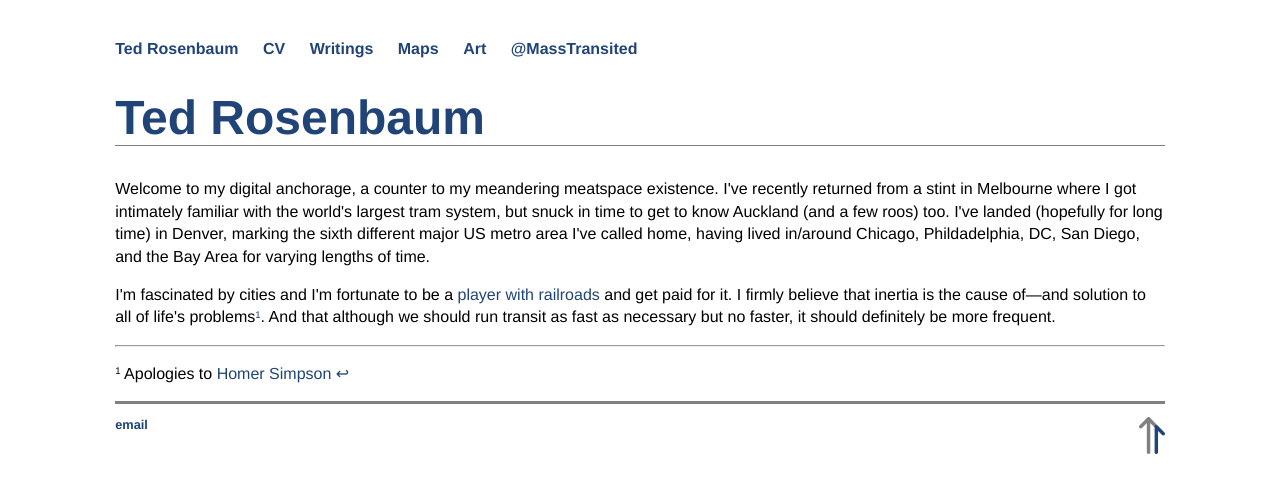
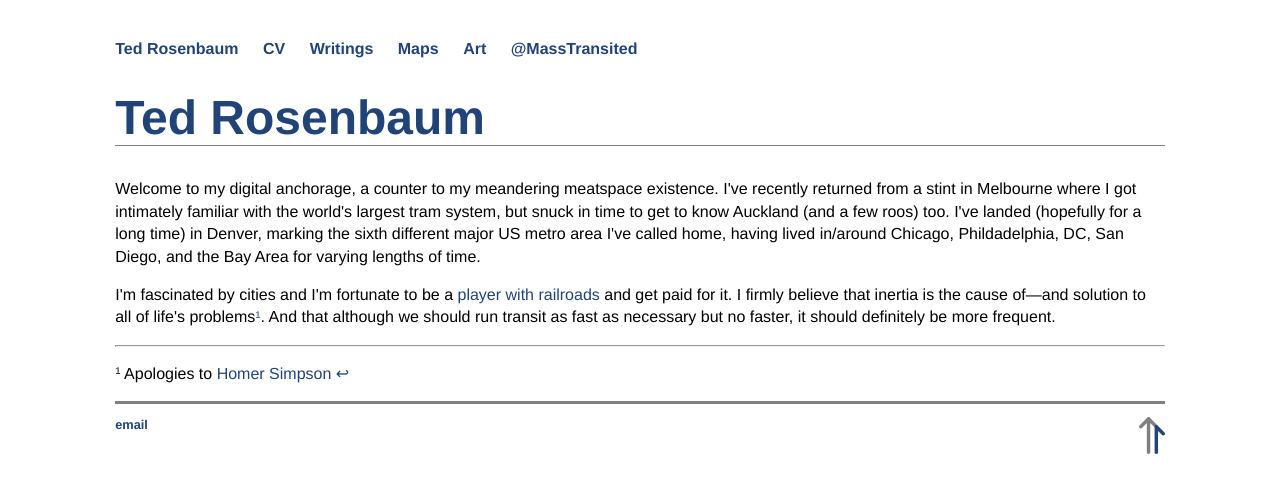
Before and after one commit to transited/transited.github.io, a Jekyll site: the page built from index.html, in a window 1280 px wide. Shown: the top 493 px of the page. Built offline with Jekyll 4.4.1, drawn with Linux system fonts in a browser that asks for light colours; comment, search, counter and statistics services are not loaded.

```diff
--- a/index.html
+++ b/index.html
@@ -4,7 +4,7 @@ title: Ted Rosenbaum
 ---
 <div class="blurb">
 	<h1>Ted Rosenbaum</h1>
-	<p>Welcome to my digital anchorage, a counter to my meandering meatspace existence. I've recently returned from a stint in Melbourne where I got intimately familiar with the world's largest tram system, but snuck in time to get to know Auckland (and a few roos) too. I've landed (hopefully for long time) in Denver, marking the sixth different major US metro area I've called home, having lived in/around Chicago, Phildadelphia, DC, San Diego, and the Bay Area for varying lengths of time.</p>
+	<p>Welcome to my digital anchorage, a counter to my meandering meatspace existence. I've recently returned from a stint in Melbourne where I got intimately familiar with the world's largest tram system, but snuck in time to get to know Auckland (and a few roos) too. I've landed (hopefully for a long time) in Denver, marking the sixth different major US metro area I've called home, having lived in/around Chicago, Phildadelphia, DC, San Diego, and the Bay Area for varying lengths of time.</p>
 	<p>I'm fascinated by cities and I'm fortunate to be a <a href="https://www.jstor.org/stable/20569994" title="Sandburg Chicago poem" target="_blank">player with railroads</a> and get paid for it. I firmly believe that inertia is the cause of&mdash;and solution to all of life's problems<sup><a href="#fn1" id="ref1">1</a></sup>. And that although we should run transit as fast as necessary but no faster, it should definitely be more frequent.</p>
 	<hr></hr>
 <p><sup id="fn1">1</sup> Apologies to <a href="https://frinkiac.com/gif/S08E18/1305653/1311709.gif?b64lines=IFRPIEFMQ09IT0wtLSBUSEUgQ0FVU0UgT0YKIEFORCBTT0xVVElPTiBUTyBBTEwgT0YKIExJRkUnUyBQUk9CTEVNUy4=" target="_blank" title="Simpsons gif">Homer Simpson</a> <a href="#ref1" title="Jump back to footnote 1 in the text.">↩</a></p>
```
Also changed, not shown: 1 other file.
